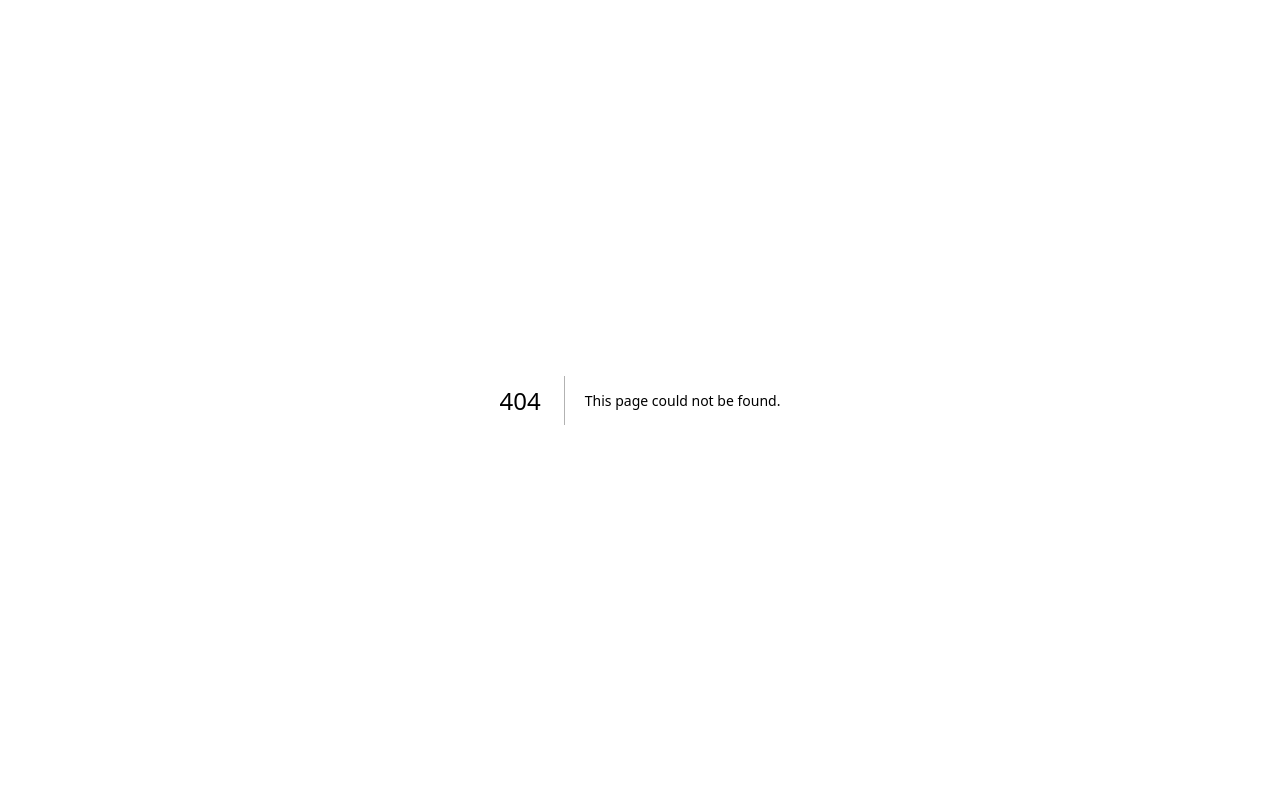
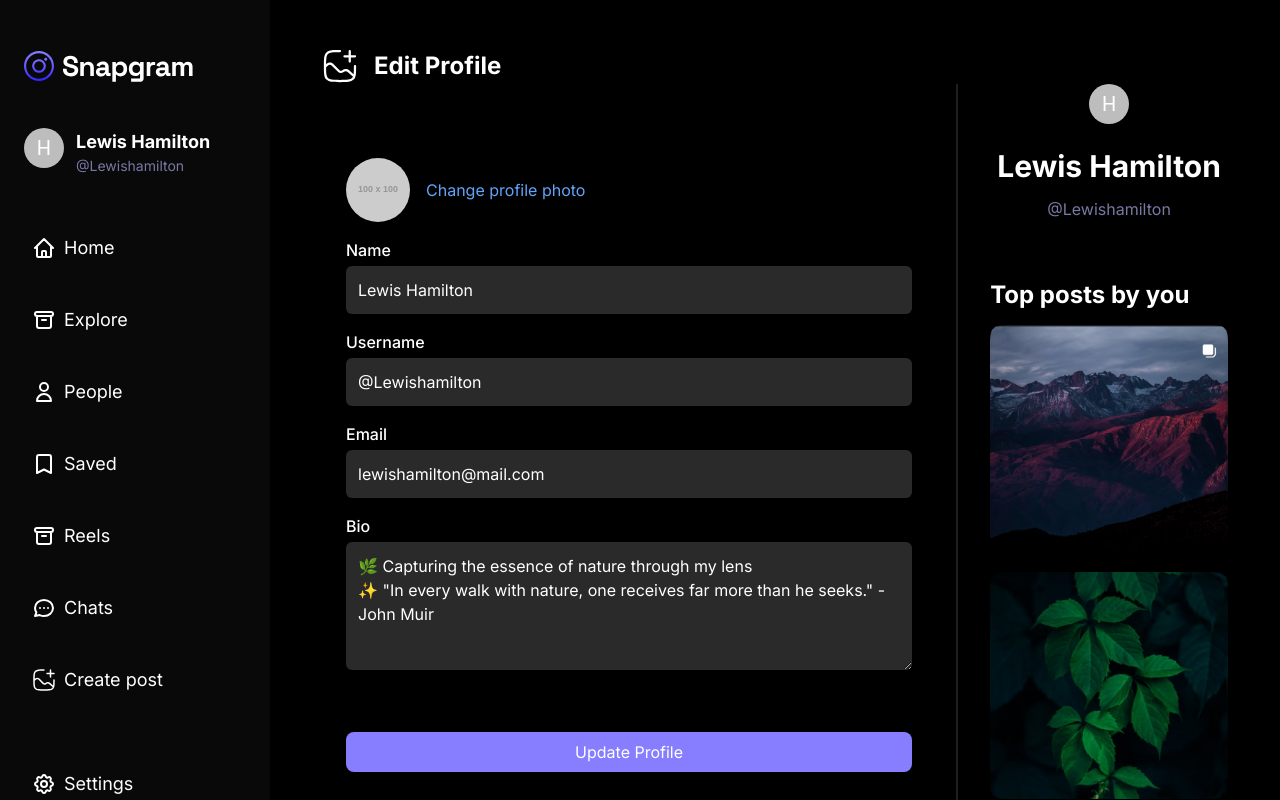
Before and after one commit to Trungkien2/luanVanFE, a Next.js app: page /edit-profile in a window 1280 px wide. Before the commit this address had no page. Built offline with nearby package versions, Linux system fonts and the light colour scheme.

Commit message:
FEAT; add

```diff
--- /dev/null
+++ b/src/app/(Main)/edit-profile/_components/FormCreate.tsx
@@ -0,0 +1,115 @@
+"use client";
+import React from "react";
+import { useForm } from "react-hook-form";
+
+const EditProfile = () => {
+  const {
+    register,
+    handleSubmit,
+    formState: { errors },
+  } = useForm({
+    defaultValues: {
+      name: "Lewis Hamilton",
+      username: "@Lewishamilton",
+      email: "lewishamilton@mail.com",
+      bio: '🌿 Capturing the essence of nature through my lens\n✨ "In every walk with nature, one receives far more than he seeks." - John Muir',
+    },
+  });
+
+  const onSubmit = (data: any) => {
+    console.log("Updated Profile:", data);
+  };
+
+  return (
+    <div className="mt-[50px] w-[70%] pr-5">
+      <form
+        onSubmit={handleSubmit(onSubmit)}
+        className="w-full p-6  rounded-lg "
+      >
+        <div className="flex items-center mb-4">
+          <img
+            src="https://via.placeholder.com/100"
+            alt="Profile"
+            className="w-16 h-16 rounded-full object-cover mr-4"
+          />
+          <button className="text-blue-400 hover:underline">
+            Change profile photo
+          </button>
+        </div>
+
+        {/* Name Input */}
+        <div className="mb-4">
+          <label className="block mb-1 font-medium">Name</label>
+          <input
+            type="text"
+            {...register("name", { required: "Name is required" })}
+            className="w-full p-3 bg-[#2a2a2a] rounded-md text-white focus:outline-none focus:ring-2 focus:ring-blue-500"
+          />
+          {errors.name && (
+            <p className="text-red-500 text-sm mt-1">{errors.name.message}</p>
+          )}
+        </div>
+
+        {/* Username Input */}
+        <div className="mb-4">
+          <label className="block mb-1 font-medium">Username</label>
+          <input
+            type="text"
+            {...register("username", {
+              required: "Username is required",
+              pattern: {
+                value: /^@\w+$/,
+                message: "Username must start with @",
+              },
+            })}
+            className="w-full p-3 bg-[#2a2a2a] rounded-md text-white focus:outline-none focus:ring-2 focus:ring-blue-500"
+          />
+          {errors.username && (
+            <p className="text-red-500 text-sm mt-1">
+              {errors.username.message}
+            </p>
+          )}
+        </div>
+
+        {/* Email Input */}
+        <div className="mb-4">
+          <label className="block mb-1 font-medium">Email</label>
+          <input
+            type="email"
+            {...register("email", {
+              required: "Email is required",
+              pattern: {
+                value: /^[a-zA-Z0-9._%+-]+@[a-zA-Z0-9.-]+\.[a-zA-Z]{2,}$/,
+                message: "Invalid email address",
+              },
+            })}
+            className="w-full p-3 bg-[#2a2a2a] rounded-md text-white focus:outline-none focus:ring-2 focus:ring-blue-500"
+          />
+          {errors.email && (
+            <p className="text-red-500 text-sm mt-1">{errors.email.message}</p>
+          )}
+        </div>
+
+        {/* Bio Input */}
+        <div className="mb-4">
+          <label className="block mb-1 font-medium">Bio</label>
+          <textarea
+            {...register("bio")}
+            className="w-full p-3 h-32 bg-[#2a2a2a] rounded-md text-white focus:outline-none focus:ring-2 focus:ring-blue-500"
+          />
+        </div>
+
+        {/* Submit Button */}
+
+        <button
+          type="submit"
+          className="px-4 py-2 bg-primary text-white rounded-lg w-full mt-[40px]"
+        >
+          Update Profile
+        </button>
+      </form>
+    </div>
+  );
+};
+
+export default EditProfile;
--- /dev/null
+++ b/src/app/(Main)/edit-profile/_components/TopPost.tsx
@@ -0,0 +1,25 @@
+'use client'
+import { ImageDemo2CreatePost, ImageDemoCreatePost } from '@/app/assets'
+import { Avatar } from '@mui/material'
+import Image from 'next/image'
+import React from 'react'
+
+const TopPost = () => {
+  return (
+    <div className='w-[30%] border-l-2 border-l-dark_4 pl-8 overflow-scroll scrollbar-none'>
+        <div className='flex items-center w-full justify-center'>
+        <Avatar className='w-[130px] h-[130px]'>H</Avatar>
+        </div>
+        <h1 className='text-center mt-5 text-[30px] font-bold'>Lewis Hamilton</h1>
+        <p className='mt-2 text-center text-light_3'>@Lewishamilton</p>
+
+        <h2 className='mt-[56px] text-[24px] font-bold'>Top posts by you</h2>
+        <div className='flex flex-col gap-5 mt-3'>
+            <Image src={ImageDemoCreatePost} alt='img'/>
+            <Image src={ImageDemo2CreatePost} alt='img'/>
+        </div>
+    </div>
+  )
+}
+
+export default TopPost
--- /dev/null
+++ b/src/app/(Main)/edit-profile/page.tsx
@@ -0,0 +1,21 @@
+import { AddPosticon } from "@/app/assets";
+import Image from "next/image";
+import FormCreate from "./_components/FormCreate";
+import TopPost from "./_components/TopPost";
+const page = () => {
+  return (
+    <div>
+      <h1 className="title flex gap-4">
+        <Image src={AddPosticon} alt="add post" />
+        Edit Profile
+      </h1>
+      <div className="flex h-dvh">
+
+        <FormCreate />
+        <TopPost />
+      </div>
+    </div>
+  );
+};
+
+export default page;
--- /dev/null
+++ b/src/app/(Main)/saved/_components/ButtonGroup.tsx
@@ -0,0 +1,23 @@
+'use client'
+
+import styled from '@emotion/styled';
+import { Button,ButtonGroup } from '@mui/material'
+import React from 'react'
+const CustomButtonGroup = styled(ButtonGroup)({
+    '& .MuiButtonGroup-firstButton, & .MuiButtonGroup-middleButton': {
+      borderColor: 'transparent',
+    },
+  });
+const ButtonGroupCustom = () => {
+  return (
+   <div>
+     <CustomButtonGroup variant="contained" aria-label="Basic button group" className="mb-3 border-none">
+      <Button className="custom-button">Posts</Button>
+      <Button className="custom-button">Reels </Button>
+      <Button className="custom-button">Collection</Button>
+    </CustomButtonGroup>
+   </div>
+  )
+}
+
+export default ButtonGroupCustom
--- /dev/null
+++ b/src/app/(Main)/saved/page.tsx
@@ -0,0 +1,23 @@
+import { Input } from "@/components/Common/Input";
+import CardPost from "../explore/_components/CardPost";
+import ButtonGroupCustom from "./_components/ButtonGroup";
+
+const page = () => {
+  return (
+    <div>
+      <div className="flex">
+        <h1 className="title">Saved Reels</h1>
+      </div>
+      <div className="mt-[40px]">
+        <ButtonGroupCustom />
+        <div className="mt-3 flex gap-10 flex-wrap">
+          {Array.from({ length: 10 }, (_, index) => index + 1).map((item) => (
+            <CardPost />
+          ))}
+        </div>
+      </div>
+    </div>
+  );
+};
+
+export default page;
--- a/src/app/(Main)/user-profile/_components/UserProfile.tsx
+++ b/src/app/(Main)/user-profile/_components/UserProfile.tsx
@@ -6,11 +6,14 @@ import Image from "next/image";
 import React from "react";
 import ButtonGroupCustom from "./ButtonGroup";
 import CardPost from "../../explore/_components/CardPost";
+import { useRouter } from "next/navigation";
+import { ROUTER_WEB } from "@/util/route";
 interface IProps {
   isOtherProfile?: boolean;
 }
 
 const UserProfile: React.FC<IProps> = ({ isOtherProfile }) => {
+  const router = useRouter();
   return (
     <div className="mt-5">
       <div className="flex gap-7">
@@ -30,7 +33,12 @@ const UserProfile: React.FC<IProps> = ({ isOtherProfile }) => {
             ) : (
               <div className="flex gap-1 item text-[14px] rounded-xl bg-dark_3 px-[20px] py-[10px] hover:opacity-50 cursor-pointer">
                 <Image src={EditIcon} alt="icon" width={16} height={16} />{" "}
-                <p className="leading-[30px]">Edit profile</p>
+                <p
+                  className="leading-[30px]"
+                  onClick={() => router.push(ROUTER_WEB.EDIT_PROFILE)}
+                >
+                  Edit profile
+                </p>
               </div>
             )}
           </div>
--- a/src/util/route.ts
+++ b/src/util/route.ts
@@ -9,7 +9,8 @@ export const ROUTER_WEB = {
   SETTINGS: "/settings",
   CREATE_POST: "/create-post",
   REELS : '/reels',
-  USER_PROFILE : '/user-profile'
+  USER_PROFILE : '/user-profile',
+  EDIT_PROFILE : '/edit-profile'
 };
 
 export const ROUTER_API = {
```
